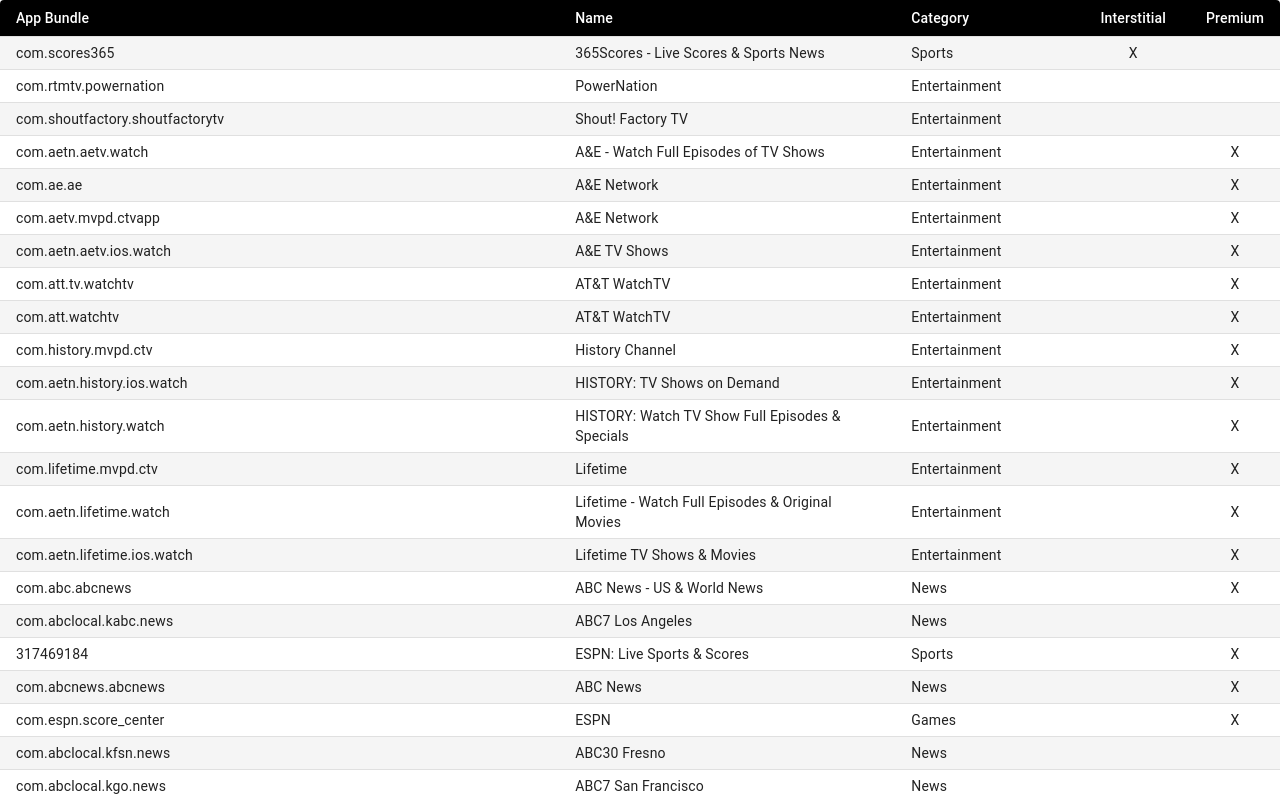
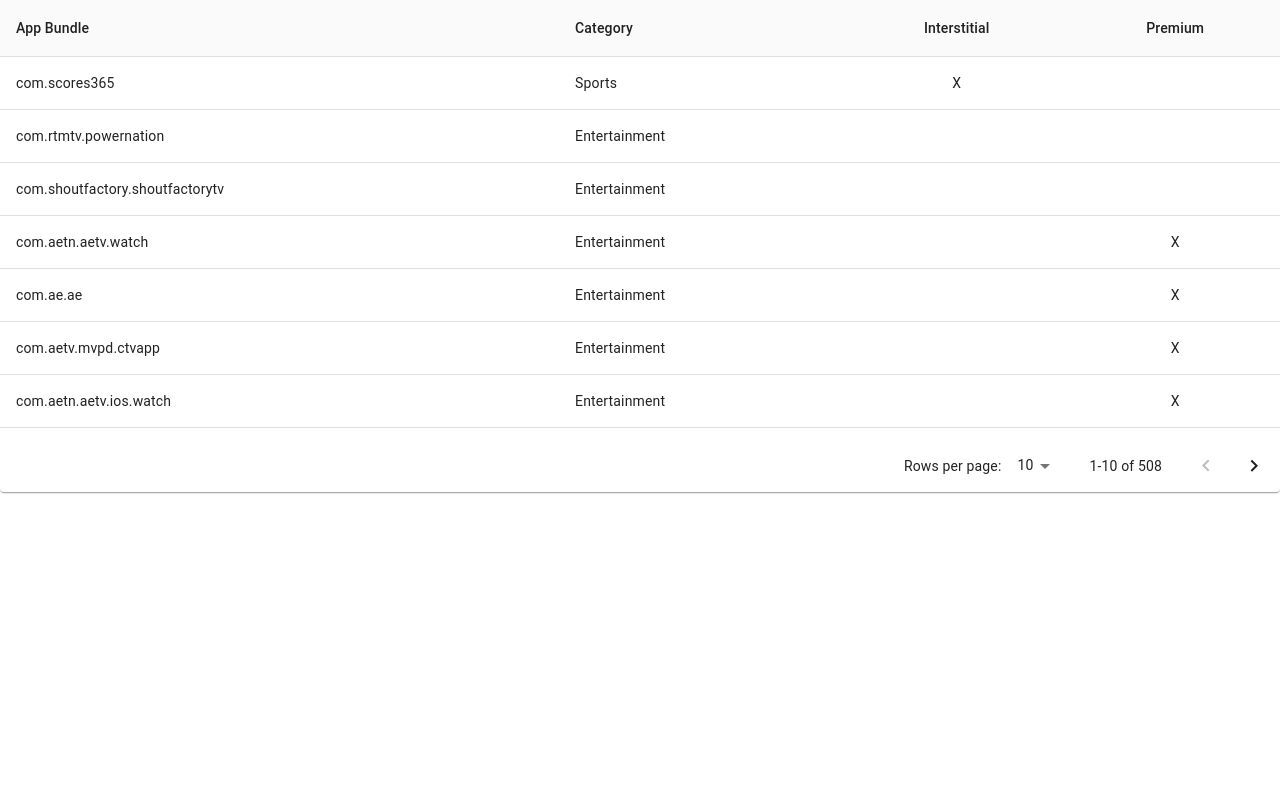
Before and after one commit to josiepera/table, a React (Create React App) app: page / in a window 1280 px wide. Shown: the top 800 px of the page. Built offline with nearby package versions, Linux system fonts and the light colour scheme.

Commit message:
pagination, fixed header

```diff
--- a/src/Supply.js
+++ b/src/Supply.js
@@ -8,9 +8,52 @@
   TableContainer,
   TableHead,
   TableRow,
+  TablePagination,
+  TableSortLabel,
+  Toolbar,
+  Typography,
+  Checkbox,
+  Tooltip,
+  FormControlLabel,
+  Switch,
+  DeleteIcon,
+  FilterListIcon,
   Paper
 } from '@material-ui/core';
 import { supplyData } from "./data";
+
+
+const columns = [
+  {
+    id: 'app_bundle',
+    label: 'App Bundle',
+    maxWidth: 300,
+    align: 'left',
+    format: (value) => value.toLocaleString('en-US'),
+  },
+  {
+    id: 'category',
+    label: 'Category',
+    maxWidth: 300,
+    align: 'left',
+    format: (value) => value.toLocaleString('en-US'),
+  },
+  {
+    id: 'interstitial',
+    label: 'Interstitial',
+    maxWidth: 300,
+    align: 'center',
+    format: (value) => value.toFixed(2),
+  },
+  {
+    id: 'premium',
+    label: 'Premium',
+    maxWidth: 300,
+    align: 'center',
+    format: (value) => value.toFixed(2),
+  },
+];
+
 
 
 const StyledTableCell = withStyles((theme) => ({
@@ -31,9 +74,13 @@
   },
 }))(TableRow);
 
+
 const useStyles = makeStyles({
-  table: {
-    minWidth: 500,
+  root: {
+    width: '100%',
+  },
+  container: {
+    maxHeight: 440,
   },
 });
 
@@ -42,33 +89,63 @@
 export const Supply = () => {
   const classes = useStyles();
 
+  const [page, setPage] = React.useState(0);
+  const [rowsPerPage, setRowsPerPage] = React.useState(10);
+
+  const handleChangePage = (event, newPage) => {
+    setPage(newPage);
+  };
+
+  const handleChangeRowsPerPage = (event) => {
+    setRowsPerPage(+event.target.value);
+    setPage(0);
+  };
+
   return (
-    <TableContainer component={Paper}>
-      <Table className={classes.table} size="small" aria-label="a dense table">
+  <Paper className={classes.root}>
+    <TableContainer className={classes.container}>
+      <Table stickyHeader aria-label="sticky table">
       <TableHead>
         <TableRow>
-          <StyledTableCell align="left">App Bundle</StyledTableCell>
-          <StyledTableCell align="left">Name</StyledTableCell>
-          <StyledTableCell>Category</StyledTableCell>
-          <StyledTableCell align="center">Interstitial</StyledTableCell>
-          <StyledTableCell align="center">Premium</StyledTableCell>
+          {columns.map((column) => (
+              <TableCell
+                key={column.id}
+                align={column.align}
+                style={{ minWidth: column.minWidth }}
+              >
+                {column.label}
+              </TableCell>
+            ))}
         </TableRow>
       </TableHead>
-        <TableBody>
-          {supplyData.map((data,key) => (
-            <StyledTableRow key={key}>
-              <StyledTableCell component="th" scope="row" width="350">
-                {data.app_bundle}
-              </StyledTableCell>
-              <StyledTableCell align="left" width="300">{data.name}</StyledTableCell>
-              <StyledTableCell align="left" width="150">{data.category}</StyledTableCell>
-              <StyledTableCell align="center">{data.interstitial}</StyledTableCell>
-              <StyledTableCell align="center">{data.premium}</StyledTableCell>
-            </StyledTableRow>
-          ))}
-        </TableBody>
 
+      <TableBody>
+            {supplyData.slice(page * rowsPerPage, page * rowsPerPage + rowsPerPage).map((row) => {
+              return (
+                <TableRow hover role="checkbox" tabIndex={-1} key={row.code}>
+                  {columns.map((column) => {
+                    const value = row[column.id];
+                    return (
+                      <TableCell key={column.id} align={column.align}>
+                        {column.format && typeof value === 'number' ? column.format(value) : value}
+                      </TableCell>
+                    );
+                  })}
+                </TableRow>
+              );
+            })}
+          </TableBody>
       </Table>
     </TableContainer>
+    <TablePagination
+        rowsPerPageOptions={[10, 25, 100]}
+        component="div"
+        count={supplyData.length}
+        rowsPerPage={rowsPerPage}
+        page={page}
+        onChangePage={handleChangePage}
+        onChangeRowsPerPage={handleChangeRowsPerPage}
+      />
+  </Paper>
   );
 };
```
Also changed, not shown: 1 other file (tests, documents, lock files or other folders).
